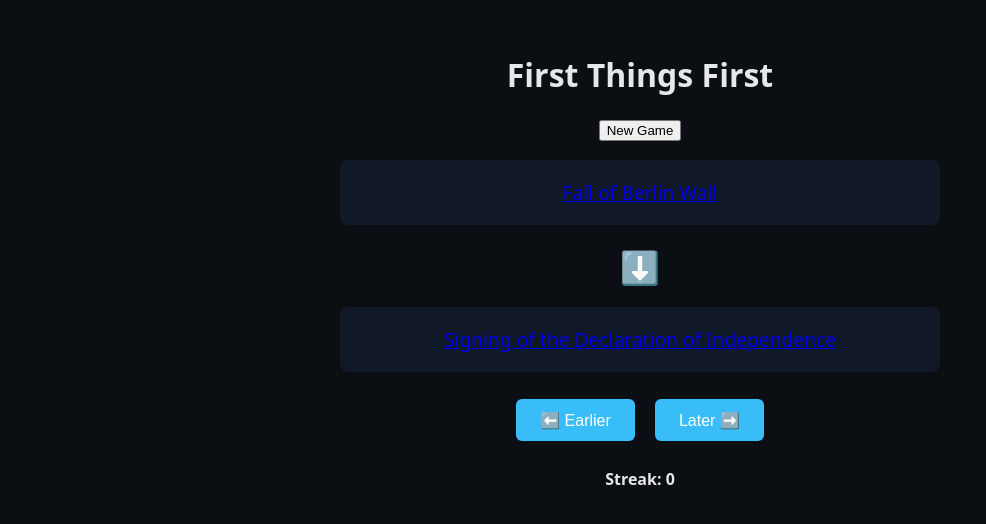
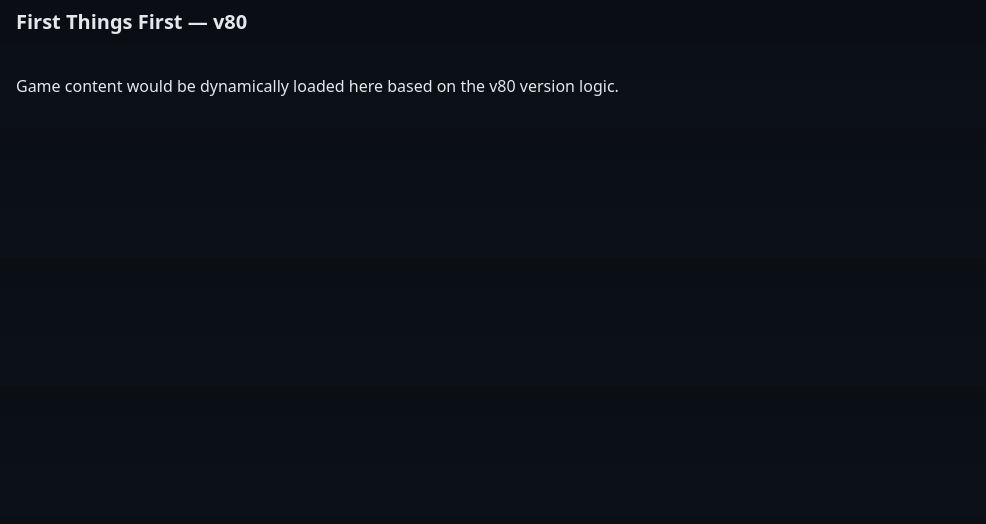
Before and after one commit to jeffdlord/history, a plain HTML site: page index2.html in a window 1280 px wide. Shown: the whole page, without its empty margins (0-986 px from the left). Drawn offline with Linux system fonts and the light colour scheme.

Commit message:
Add files via upload

```diff
--- a/index2.html
+++ b/index2.html
@@ -1,27 +1,47 @@
 <!DOCTYPE html>
 <html lang="en">
 <head>
-  <meta charset="UTF-8">
-  <meta name="viewport" content="width=device-width, initial-scale=1.0">
-  <title>First Things First — v81</title>
-  <link rel="stylesheet" href="style.css">
+  <meta charset="UTF-8" />
+  <meta name="viewport" content="width=device-width, initial-scale=1.0"/>
+  <title>First Things First — v80</title>
+  <style>
+    :root {
+      --bg: #0b0f14;
+      --card: #111827;
+      --muted: #94a3b8;
+      --text: #e5e7eb;
+      --accent: #38bdf8;
+      --good: #22c55e;
+      --bad: #ef4444;
+    }
+    * { box-sizing: border-box; }
+    body {
+      margin: 0;
+      background: linear-gradient(180deg, #0b0f14, #0b1118);
+      color: var(--text);
+      font-family: system-ui, -apple-system, Segoe UI, Roboto, Ubuntu, "Helvetica Neue", Arial, "Noto Sans", sans-serif;
+    }
+    .topbar {
+      position: sticky;
+      top: 0;
+      z-index: 10;
+      background: rgba(10, 14, 20, 0.8);
+      backdrop-filter: blur(6px);
+      padding: 0.5rem 1rem;
+      display: flex;
+      justify-content: space-between;
+      align-items: center;
+    }
+    h1 { font-size: 1.25rem; margin: 0; }
+  </style>
 </head>
 <body>
-  <div class="container">
-    <h1>First Things First</h1>
-    <div class="controls">
-      <button onclick="newGame()">New Game</button>
-    </div>
-    <div class="card" id="eventA"></div>
-    <div class="vs">⬇️</div>
-    <div class="card" id="eventB"></div>
-    <div class="buttons">
-      <button id="leftBtn">⬅️ Earlier</button>
-      <button id="rightBtn">Later ➡️</button>
-    </div>
-    <div id="result"></div>
-    <div id="streak">Streak: 0</div>
+  <div class="topbar">
+    <h1>First Things First — v80</h1>
   </div>
-  <script src="script.js"></script>
+  <main>
+    <!-- Content and functionality goes here -->
+    <p style="padding: 1rem;">Game content would be dynamically loaded here based on the v80 version logic.</p>
+  </main>
 </body>
 </html>
```
